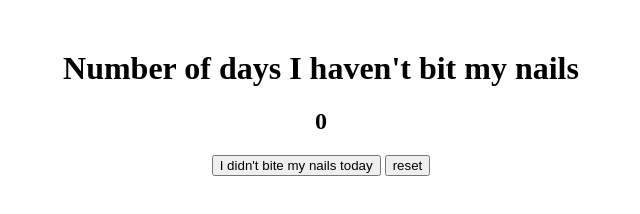
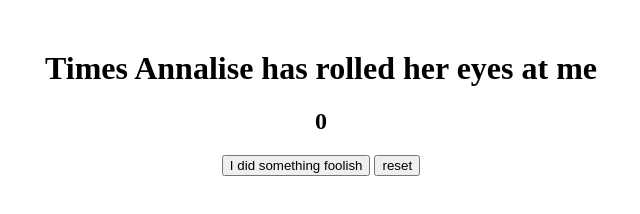
Before and after one commit to avelluto1/CUTICALC, a plain HTML site: page index.html in a window 1280 px wide. Shown: the whole page, without its empty margins (319-959 px from the left). Drawn offline with Linux system fonts and the light colour scheme.

Commit message:
Update index.html

```diff
--- a/index.html
+++ b/index.html
@@ -8,9 +8,9 @@
 
 	<body>
 
-		<h1>Number of days I haven't bit my nails</h1>
+		<h1>Times Annalise has rolled her eyes at me</h1>
 		<h2 id="count">loading...</h2>
-		<button onclick="plusOne()">I didn't bite my nails today</button>
+		<button onclick="plusOne()">I did something foolish</button>
 		<button onclick="reset()">reset</button>
 
 		<script type="text/javascript" src="my-scripts.js"></script>
```
